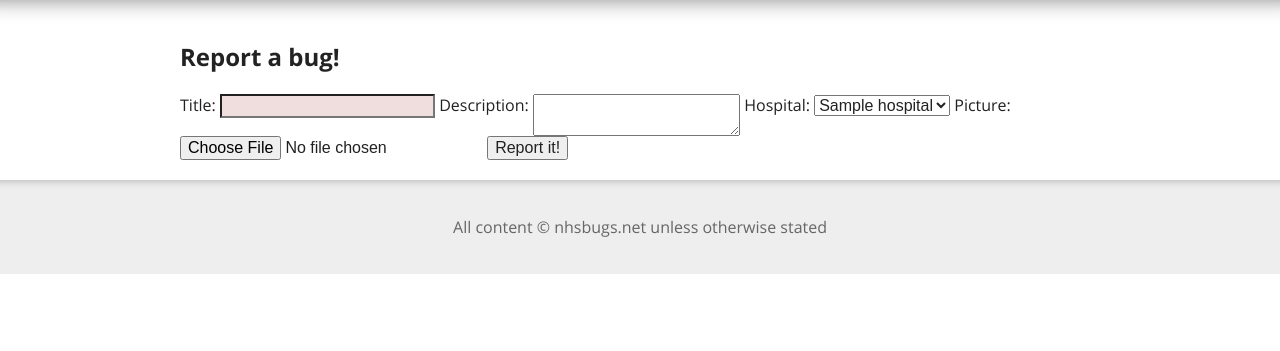
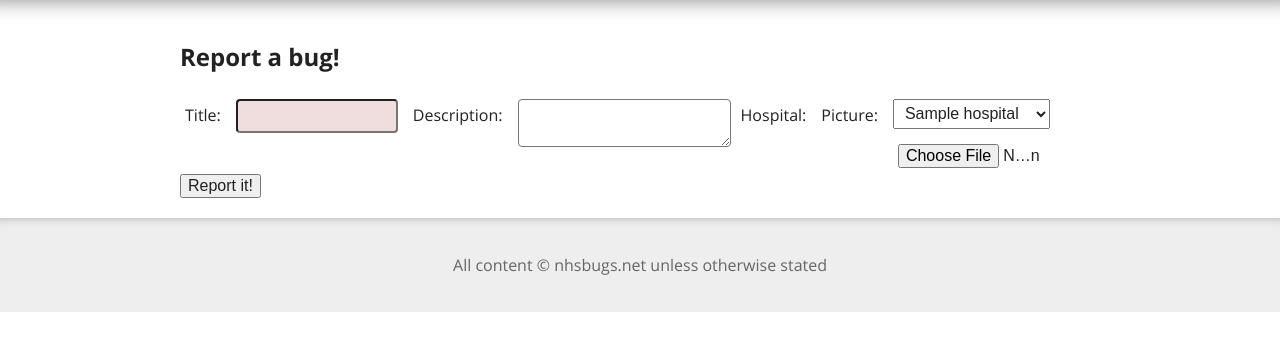
Before and after one commit to openhealthcare/nhsbugs, a Django app: template nhsbugs/templates/bugs/report.html in a window 1280 px wide. Shown: the part 127-478 px from the top of the page. Run offline with Django 3.2, Linux system fonts and the light colour scheme; the template is opened without the code that fills it: most values are stand-ins (such as "Sample title", 1, 10 or a date in 2020); parts of the project's set-up code (start-up, migrations or seed data) failed here and were passed over.

Commit message:
initial form styling

```diff
--- a/nhsbugs/static/css/style.css
+++ b/nhsbugs/static/css/style.css
@@ -326,3 +326,45 @@
     float: right;
     font-size: 0.8em;
 }
+
+/* Forms */
+form label {
+    float: left;
+    text-align: right;
+    margin: 5px 10px 5px 5px;
+    padding: 5px 0;
+}
+form input {
+    height: 20px;
+    width: 148px;
+    padding: 5px;
+    margin: 5px 10px 5px 5px;
+}
+form input,
+form textarea {
+    float: left;
+    border-radius: 4px;
+}
+form textarea{
+    margin: 5px;
+    padding: 5px;
+}
+form select {
+    text-indent: 7px;
+    padding: 0;
+    width: 157px;
+    height: 30px;
+    margin: 5px;
+}
+input[type="submit"],
+input[type="button"],
+input[type="cancel"] {
+    clear: both;
+    float: right;
+    padding: 10px 5px;
+    background-color: #990000;
+    border-radius: 4px;
+    height: auto;
+    color: #ffffff;
+    border: none;
+}
```
